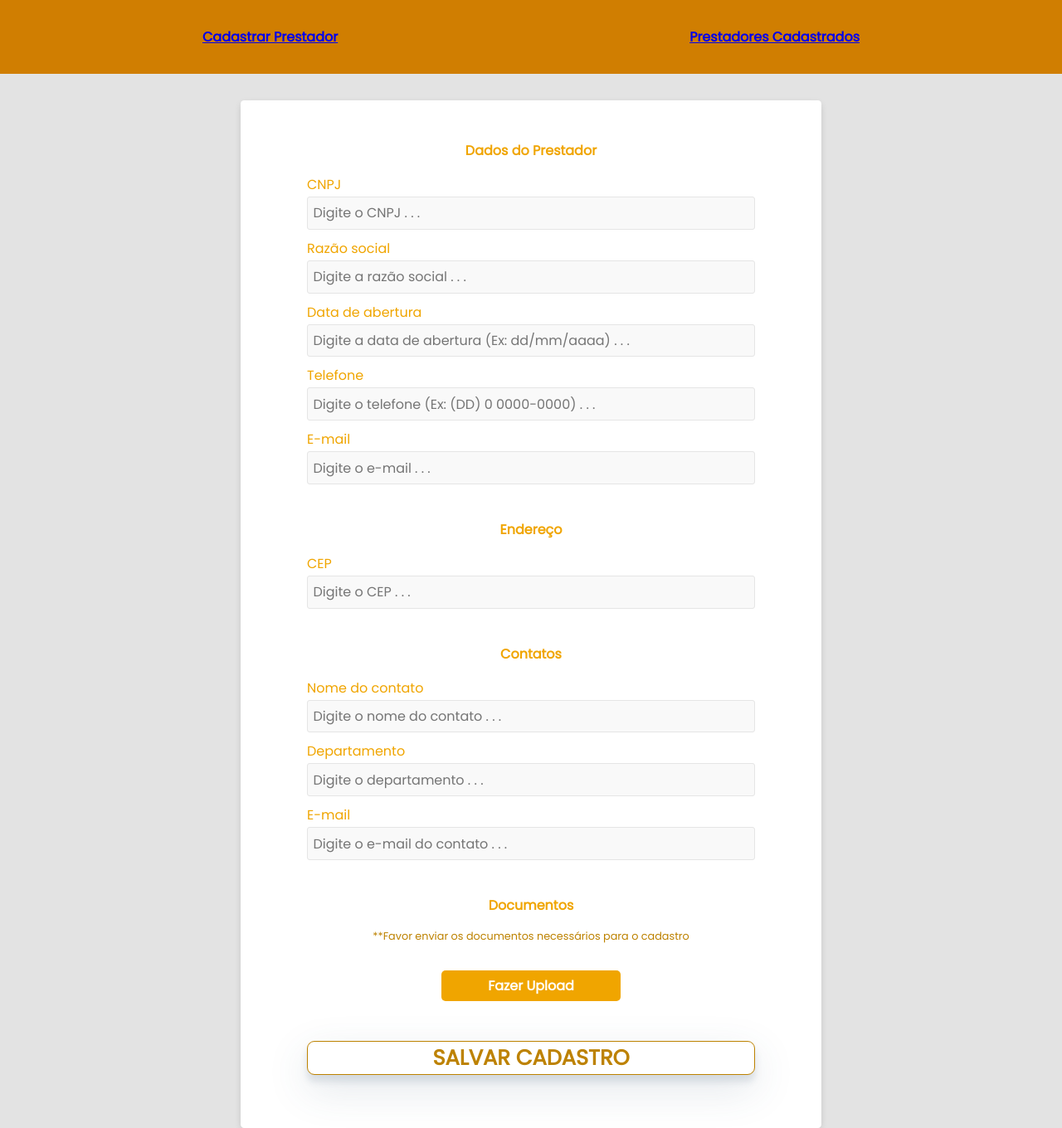
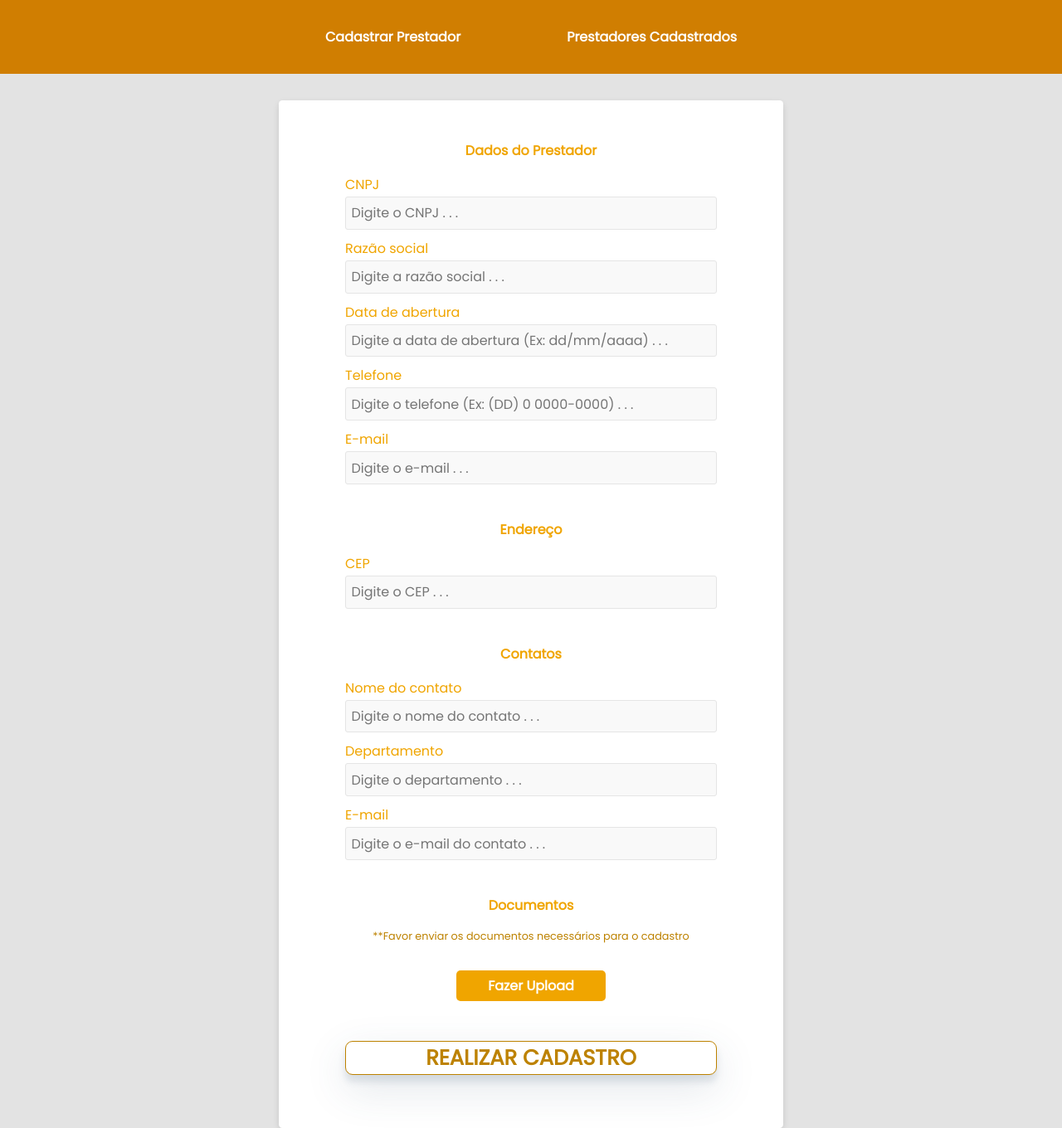
Before and after one commit to jcrodrigues87/teste-pratico-03, a React (Create React App) app in the folder front-end/: page /providers in a window 1280 px wide. Shown: the whole page at 83% size. Built offline with nearby package versions, Linux system fonts and the light colour scheme; the HTML template or start-up script is replaced by a standard one.

Commit message:
fix: starting create registered providers page

```diff
--- a/front-end/package.json
+++ b/front-end/package.json
@@ -6,6 +6,7 @@
     "@testing-library/jest-dom": "^5.11.4",
     "@testing-library/react": "^11.1.0",
     "@testing-library/user-event": "^12.1.10",
+    "axios": "^0.22.0",
     "react": "^17.0.2",
     "react-dom": "^17.0.2",
     "react-router-dom": "^5.3.0",
--- a/front-end/src/assets/styles/global.css
+++ b/front-end/src/assets/styles/global.css
@@ -55,6 +55,12 @@ input:focus {
 .container {
   width: 90vw;
   max-width: 700px;
+  max-width: 38em;
+  padding: 1em 3em 2em 3em;
+  margin: 2em auto;
+  background-color: #fff;
+  border-radius: 4.2px;
+  box-shadow: 0px 3px 10px -2px rgba(0, 0, 0, 0.2);
 }
 
 @media (max-width: 550px) {
--- a/front-end/src/components/CreateProviderForm/index.js
+++ b/front-end/src/components/CreateProviderForm/index.js
@@ -33,7 +33,7 @@ function CreateProviderForm() {
           <p className="upload-text">**Favor enviar os documentos necessários para o cadastro</p>
           <ImageUpload />
         </div>
-        <button className="form-btn"> Salvar Cadastro</button>
+        <button className="form-btn"> Realizar Cadastro</button>
       </form>
     </div>
   )
--- a/front-end/src/components/CreateProviderForm/styles.css
+++ b/front-end/src/components/CreateProviderForm/styles.css
@@ -1,12 +1,3 @@
-.container {
-  max-width: 38em;
-  padding: 1em 3em 2em 3em;
-  margin: 2em auto;
-  background-color: #fff;
-  border-radius: 4.2px;
-  box-shadow: 0px 3px 10px -2px rgba(0, 0, 0, 0.2);
-}
-
 .form-provider {
   display: flex;
   flex-direction: column;
--- a/front-end/src/components/NavBar/styles.css
+++ b/front-end/src/components/NavBar/styles.css
@@ -1,15 +1,20 @@
 .navbar {
   display: flex;
-  justify-content: space-around;
+  justify-content: center;
   align-items: center;
 
-  padding: 2rem;
   background-color: #d07e01;
-  color: #fff;
-  font-weight: bold;
   width: 100vw
 }
 
 .navbar > a {
+  margin: 2rem 4rem;
+  font-weight: bold;
   cursor: pointer;
+  text-decoration: none;
+  color: #fff;
 }
+
+.navbar > a:hover {
+  color:#bbbfc5;
+}
--- a/front-end/src/pages/ListProviders/index.js
+++ b/front-end/src/pages/ListProviders/index.js
@@ -1,11 +1,12 @@
 import React from 'react'
 import NavBar from '../../components/NavBar'
+import GetProviders from '../../components/GetProviders'
 
 function ListProviders() {
   return (
     <div>
       <NavBar />
-      <h1>Lista de Prestadores de Serviço</h1>
+      <GetProviders />
     </div>
   )
 }
```
Also changed, not shown: front-end/src/components/GetProviders/styles.css (added), 1 other file (tests, documents, lock files or other folders).
